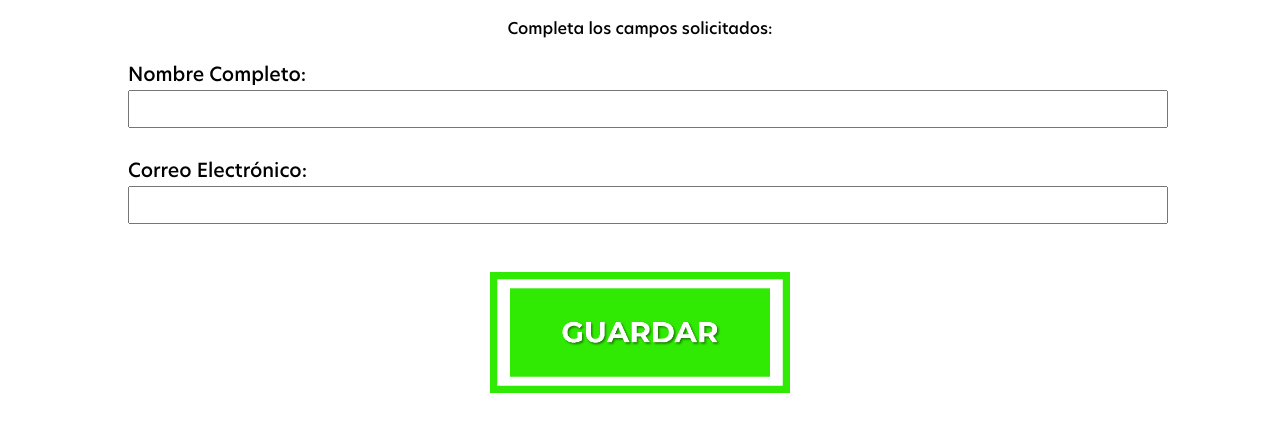
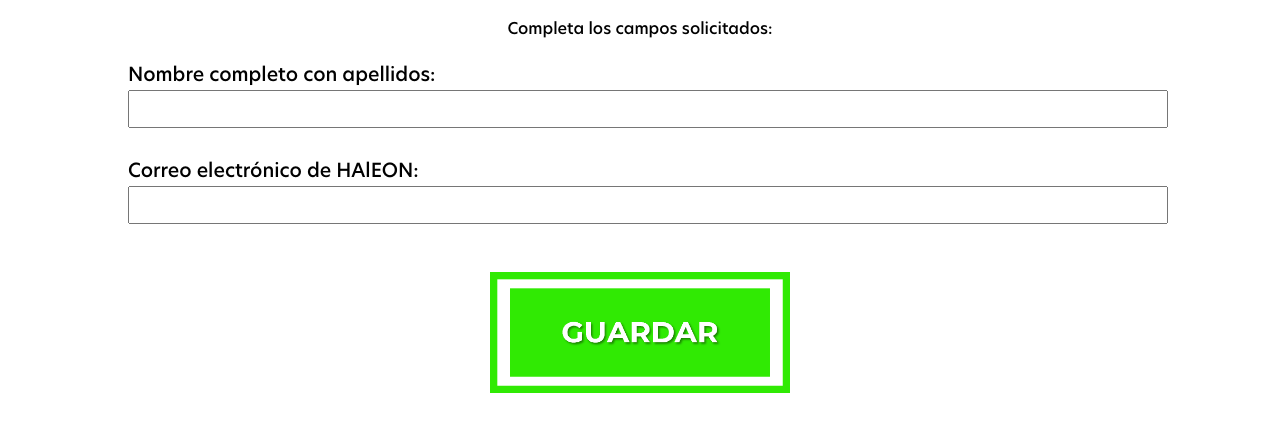
Before and after one commit to lanchas9/PhbOnlineMG, a plain HTML site: page haleon/registro.html in a window 1280 px wide. Shown: the part 202-634 px from the top of the page. Drawn offline with Linux system fonts and the light colour scheme; a web font is replaced by a local one.

Commit message:
Nombre completo con apellidos

```diff
--- a/haleon/registro.html
+++ b/haleon/registro.html
@@ -13,10 +13,10 @@
             <div class="titulo">REGISTRO</div>
             <div class="texto">Completa los campos solicitados:</div>
             <div class="textoFormulario">
-                <label>Nombre Completo:</label><br>
+                <label>Nombre completo con apellidos:</label><br>
                 <input type="text" id="nombre" name="nombre" class="inputLabel" required>
                 <br><br>
-                <label>Correo Electrónico:</label><br>
+                <label>Correo electrónico de HAlEON:</label><br>
                 <input type="email" id="email" name="email" class="inputLabel" required>
                 <br><br>
             </div>
```
